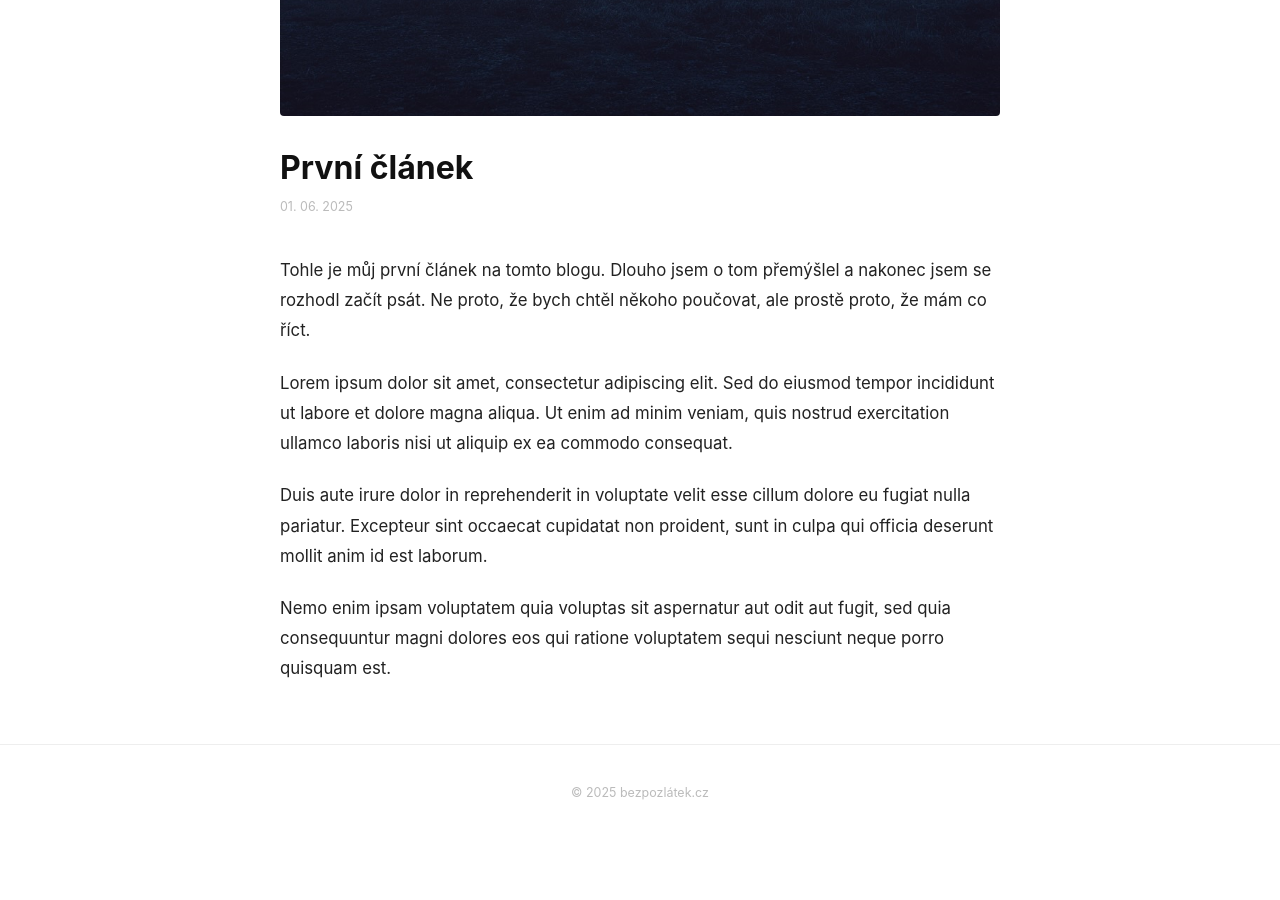
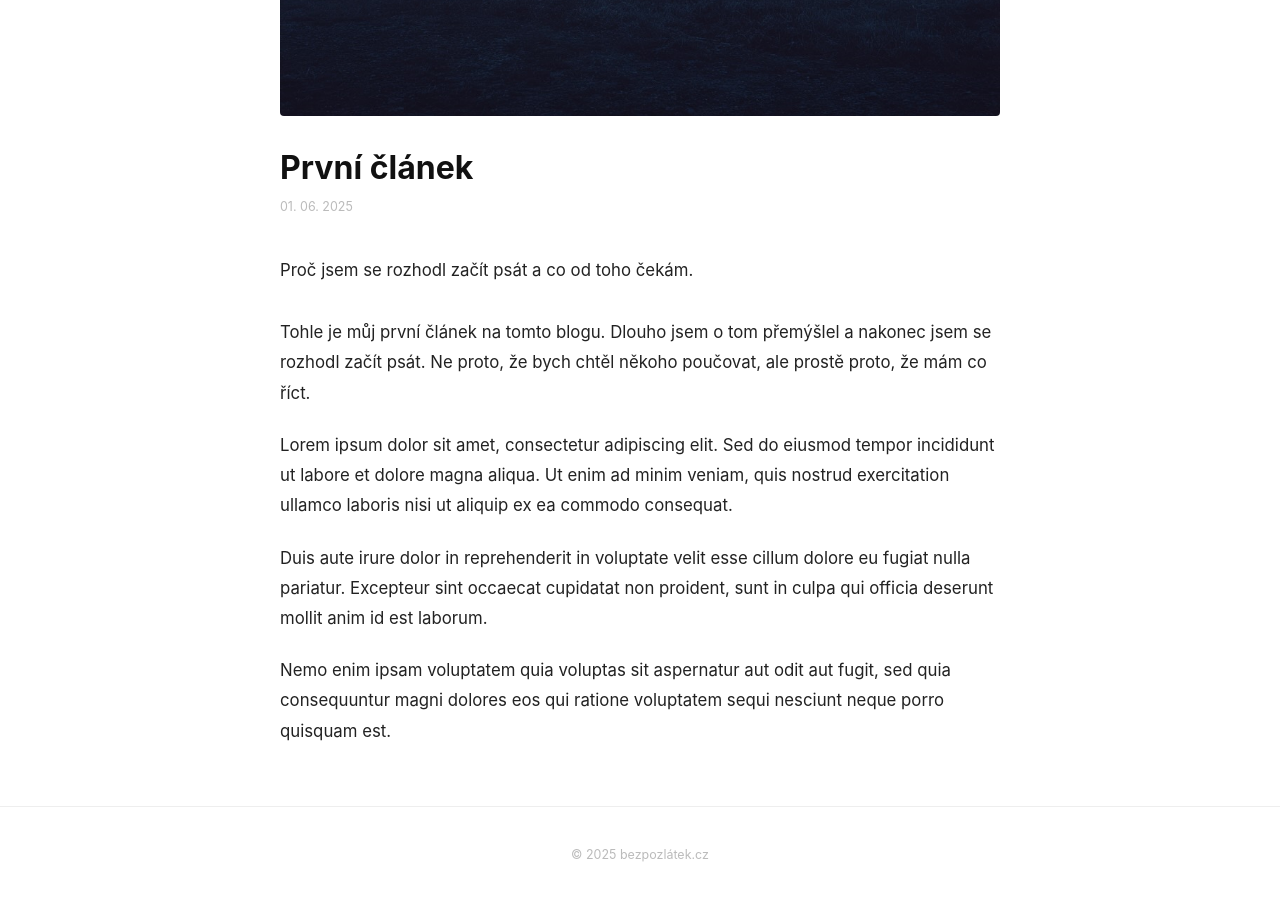
Before and after one commit to badyloff/bezpozlatek, a Jekyll site: the page built from _posts/2025-06-01-prvni-clanek.md, in a window 1280 px wide and 900 px high, scrolled down 827 px. Built offline with Jekyll 4.4.1, drawn with Linux system fonts in a browser that asks for light colours; before the commit the page ends 1667 px from its top, so only the background shows below that.

Commit message:
Update 2025-06-01-prvni-clanek.md

```diff
--- a/_posts/2025-06-01-prvni-clanek.md
+++ b/_posts/2025-06-01-prvni-clanek.md
@@ -3,6 +3,7 @@ layout: post
 title: První článek
 date: 2025-06-01
 image: /images/uvodni-foto-bezpozlatek.jpg
+subtitle: "Proč jsem se rozhodl začít psát a co od toho čekám."
 ---
 
 Tohle je můj první článek na tomto blogu. Dlouho jsem o tom přemýšlel a nakonec jsem se rozhodl začít psát. Ne proto, že bych chtěl někoho poučovat, ale prostě proto, že mám co říct.
```
